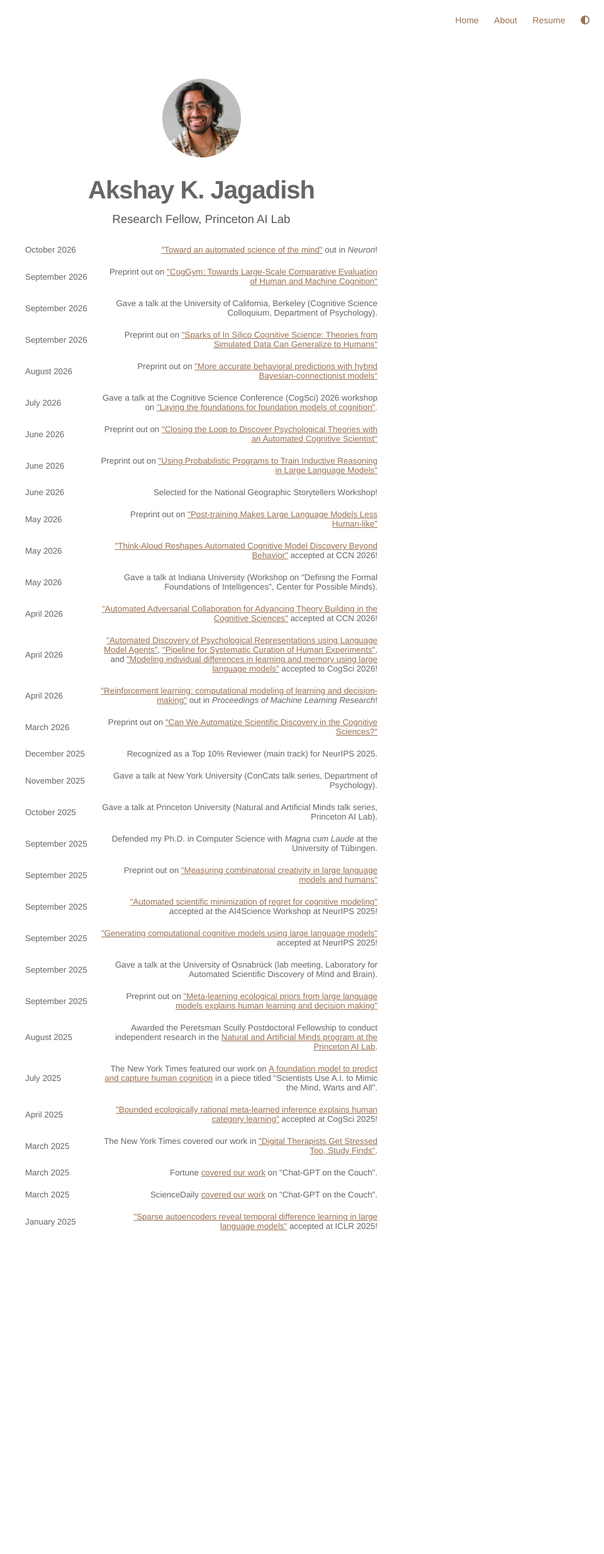
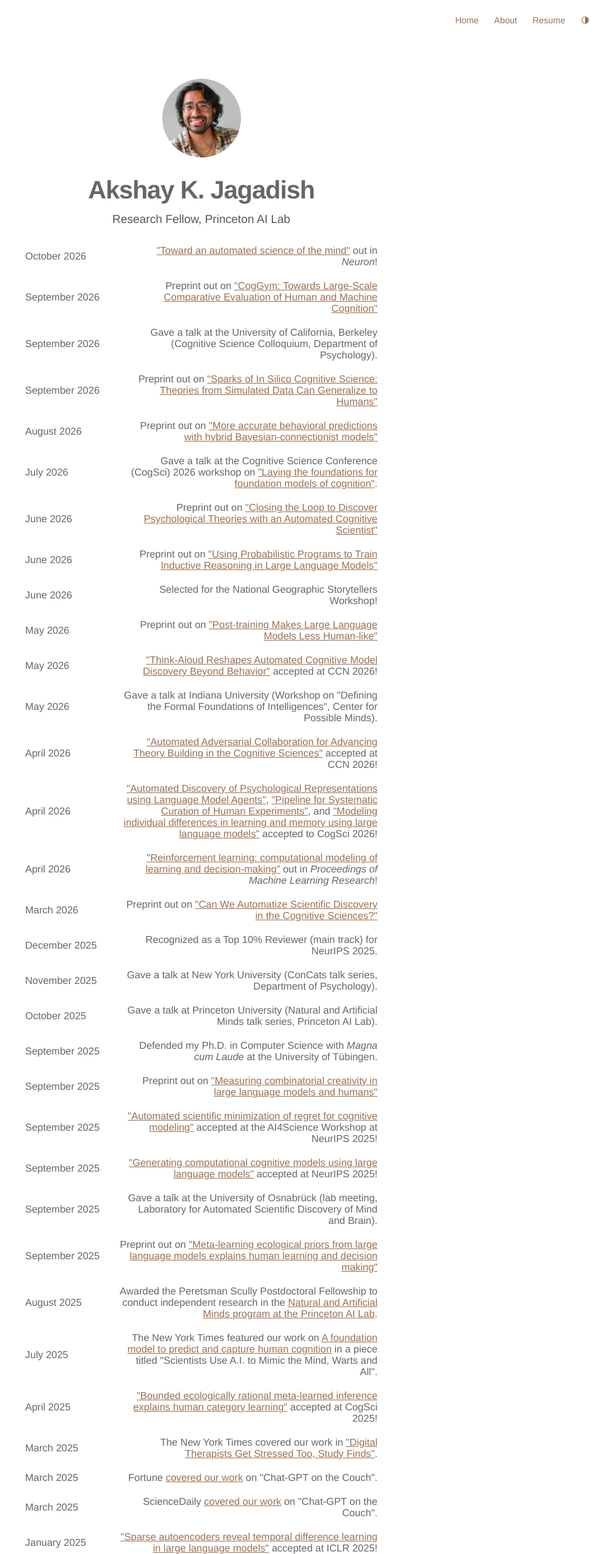
Before and after one commit to akjagadish/akjagadish.github.io, a Jekyll site: the page built from projects.html, in a window 1280 px wide. Shown: the whole page at 63% size, without its empty margins (320-1280 px from the left). Built offline with Jekyll 4.4.1, drawn with Linux system fonts in a browser that asks for light colours; nearby versions of some CDN libraries; before the commit the page ends 1954 px from its top, so only the background shows below that.

Commit message:
style: inline SVG toggle icon, fade theme switch, news feed text matches About
Co-Authored-By: Claude Fable 5.1 <noreply@anthropic.com>

```diff
--- a/_includes/nav.html
+++ b/_includes/nav.html
@@ -41,7 +41,7 @@
 
         {% if page.title != "Home" %}
         <li class="item">
-            <a class="link theme-toggle" href="#" onclick="toggleTheme(); return false;" title="Toggle light / dark mode" aria-label="Toggle light / dark mode"><i class="fa-solid fa-circle-half-stroke"></i></a>
+            <a class="link theme-toggle" href="#" onclick="toggleTheme(); return false;" title="Toggle light / dark mode" aria-label="Toggle light / dark mode"><svg class="theme-toggle-icon" viewBox="0 0 24 24" aria-hidden="true" focusable="false"><circle cx="12" cy="12" r="9" fill="none" stroke="currentColor" stroke-width="2"/><path d="M12 3a9 9 0 0 1 0 18z" fill="currentColor"/></svg></a>
         </li>
         {% endif %}
     </ul>
@@ -50,7 +50,7 @@
 <nav class="nav">
     <ul class="list">
         <li class="item">
-            <a class="link theme-toggle" href="#" onclick="toggleTheme(); return false;" title="Toggle light / dark mode" aria-label="Toggle light / dark mode"><i class="fa-solid fa-circle-half-stroke"></i></a>
+            <a class="link theme-toggle" href="#" onclick="toggleTheme(); return false;" title="Toggle light / dark mode" aria-label="Toggle light / dark mode"><svg class="theme-toggle-icon" viewBox="0 0 24 24" aria-hidden="true" focusable="false"><circle cx="12" cy="12" r="9" fill="none" stroke="currentColor" stroke-width="2"/><path d="M12 3a9 9 0 0 1 0 18z" fill="currentColor"/></svg></a>
         </li>
     </ul>
 </nav>
--- a/_sass/components/theme-toggle.sass
+++ b/_sass/components/theme-toggle.sass
@@ -1,2 +1,13 @@
+// Inline SVG rather than a Font Awesome glyph so the icon paints with the
+// text links instead of after the remote icon script loads.
 .theme-toggle
     cursor: pointer
+
+    > .theme-toggle-icon
+        width: 1em
+        height: 1em
+        vertical-align: -0.12em
+
+// Fade colours when the theme is switched instead of snapping.
+body
+    transition: background-color .3s ease-in-out, color .3s ease-in-out
--- a/projects.html
+++ b/projects.html
@@ -3,102 +3,102 @@ title: Projects
 layout: page_projects
 ---
 <div style="margin-top: 30px; margin-bottom: 30px;"></div>
-<div style="display: flex; flex-direction: column; gap: 20px;">
+<div style="display: flex; flex-direction: column; gap: 20px; font-weight: 300;">
 
 <div style="display: flex; justify-content: space-between; align-items: center;">
-    <span style="flex-shrink: 0; text-align: left; font-size: smaller; width: 100px;">October 2026</span>
-    <span style="flex-grow: 1; text-align: right; font-size: smaller; margin-left: 20px;">
+    <span style="flex-shrink: 0; text-align: left; width: 130px;">October 2026</span>
+    <span style="flex-grow: 1; text-align: right; margin-left: 20px;">
       <a href="https://arxiv.org/abs/2603.20988">"Toward an automated science of the mind"</a> out in <i>Neuron</i>!
     </span>
   </div>
 
 <div style="display: flex; justify-content: space-between; align-items: center;">
-    <span style="flex-shrink: 0; text-align: left; font-size: smaller; width: 100px;">September 2026</span>
-    <span style="flex-grow: 1; text-align: right; font-size: smaller; margin-left: 20px;">
+    <span style="flex-shrink: 0; text-align: left; width: 130px;">September 2026</span>
+    <span style="flex-grow: 1; text-align: right; margin-left: 20px;">
       Preprint out on <a href="https://arxiv.org/abs/2609.21259">"CogGym: Towards Large-Scale Comparative Evaluation of Human and Machine Cognition"</a>
     </span>
   </div>
 
 <div style="display: flex; justify-content: space-between; align-items: center;">
-    <span style="flex-shrink: 0; text-align: left; font-size: smaller; width: 100px;">September 2026</span>
-    <span style="flex-grow: 1; text-align: right; font-size: smaller; margin-left: 20px;">
+    <span style="flex-shrink: 0; text-align: left; width: 130px;">September 2026</span>
+    <span style="flex-grow: 1; text-align: right; margin-left: 20px;">
       Gave a talk at the University of California, Berkeley (Cognitive Science Colloquium, Department of Psychology).
     </span>
   </div>
 
 <div style="display: flex; justify-content: space-between; align-items: center;">
-    <span style="flex-shrink: 0; text-align: left; font-size: smaller; width: 100px;">September 2026</span>
-    <span style="flex-grow: 1; text-align: right; font-size: smaller; margin-left: 20px;">
+    <span style="flex-shrink: 0; text-align: left; width: 130px;">September 2026</span>
+    <span style="flex-grow: 1; text-align: right; margin-left: 20px;">
       Preprint out on <a href="https://arxiv.org/abs/2609.08003">"Sparks of In Silico Cognitive Science: Theories from Simulated Data Can Generalize to Humans"</a>
     </span>
   </div>
 
 <div style="display: flex; justify-content: space-between; align-items: center;">
-    <span style="flex-shrink: 0; text-align: left; font-size: smaller; width: 100px;">August 2026</span>
-    <span style="flex-grow: 1; text-align: right; font-size: smaller; margin-left: 20px;">
+    <span style="flex-shrink: 0; text-align: left; width: 130px;">August 2026</span>
+    <span style="flex-grow: 1; text-align: right; margin-left: 20px;">
       Preprint out on <a href="https://arxiv.org/abs/2608.22154">"More accurate behavioral predictions with hybrid Bayesian-connectionist models"</a>
     </span>
   </div>
 
 <div style="display: flex; justify-content: space-between; align-items: center;">
-    <span style="flex-shrink: 0; text-align: left; font-size: smaller; width: 100px;">July 2026</span>
-    <span style="flex-grow: 1; text-align: right; font-size: smaller; margin-left: 20px;">
+    <span style="flex-shrink: 0; text-align: left; width: 130px;">July 2026</span>
+    <span style="flex-grow: 1; text-align: right; margin-left: 20px;">
       Gave a talk at the Cognitive Science Conference (CogSci) 2026 workshop on <a href="https://escholarship.org/uc/item/0bc9g9w3">"Laying the foundations for foundation models of cognition"</a>.
     </span>
   </div>
 
 <div style="display: flex; justify-content: space-between; align-items: center;">
-    <span style="flex-shrink: 0; text-align: left; font-size: smaller; width: 100px;">June 2026</span>
-    <span style="flex-grow: 1; text-align: right; font-size: smaller; margin-left: 20px;">
+    <span style="flex-shrink: 0; text-align: left; width: 130px;">June 2026</span>
+    <span style="flex-grow: 1; text-align: right; margin-left: 20px;">
       Preprint out on <a href="https://arxiv.org/abs/2606.26448">"Closing the Loop to Discover Psychological Theories with an Automated Cognitive Scientist"</a>
     </span>
   </div>
 
 <div style="display: flex; justify-content: space-between; align-items: center;">
-    <span style="flex-shrink: 0; text-align: left; font-size: smaller; width: 100px;">June 2026</span>
-    <span style="flex-grow: 1; text-align: right; font-size: smaller; margin-left: 20px;">
+    <span style="flex-shrink: 0; text-align: left; width: 130px;">June 2026</span>
+    <span style="flex-grow: 1; text-align: right; margin-left: 20px;">
       Preprint out on <a href="https://arxiv.org/pdf/2606.09856">"Using Probabilistic Programs to Train Inductive Reasoning in Large Language Models"</a>
     </span>
   </div>
 
 <div style="display: flex; justify-content: space-between; align-items: center;">
-    <span style="flex-shrink: 0; text-align: left; font-size: smaller; width: 100px;">June 2026</span>
-    <span style="flex-grow: 1; text-align: right; font-size: smaller; margin-left: 20px;">
+    <span style="flex-shrink: 0; text-align: left; width: 130px;">June 2026</span>
+    <span style="flex-grow: 1; text-align: right; margin-left: 20px;">
       Selected for the National Geographic Storytellers Workshop!
     </span>
   </div>
 
 <div style="display: flex; justify-content: space-between; align-items: center;">
-    <span style="flex-shrink: 0; text-align: left; font-size: smaller; width: 100px;">May 2026</span>
-    <span style="flex-grow: 1; text-align: right; font-size: smaller; margin-left: 20px;">
+    <span style="flex-shrink: 0; text-align: left; width: 130px;">May 2026</span>
+    <span style="flex-grow: 1; text-align: right; margin-left: 20px;">
       Preprint out on <a href="https://arxiv.org/pdf/2605.07632">"Post-training Makes Large Language Models Less Human-like"</a>
     </span>
   </div>
 
 <div style="display: flex; justify-content: space-between; align-items: center;">
-    <span style="flex-shrink: 0; text-align: left; font-size: smaller; width: 100px;">May 2026</span>
-    <span style="flex-grow: 1; text-align: right; font-size: smaller; margin-left: 20px;">
+    <span style="flex-shrink: 0; text-align: left; width: 130px;">May 2026</span>
+    <span style="flex-grow: 1; text-align: right; margin-left: 20px;">
       <a href="https://arxiv.org/pdf/2605.05091">"Think-Aloud Reshapes Automated Cognitive Model Discovery Beyond Behavior"</a> accepted at CCN 2026!
     </span>
   </div>
 
 <div style="display: flex; justify-content: space-between; align-items: center;">
-    <span style="flex-shrink: 0; text-align: left; font-size: smaller; width: 100px;">May 2026</span>
-    <span style="flex-grow: 1; text-align: right; font-size: smaller; margin-left: 20px;">
+    <span style="flex-shrink: 0; text-align: left; width: 130px;">May 2026</span>
+    <span style="flex-grow: 1; text-align: right; margin-left: 20px;">
       Gave a talk at Indiana University (Workshop on "Defining the Formal Foundations of Intelligences", Center for Possible Minds).
     </span>
   </div>
 
 <div style="display: flex; justify-content: space-between; align-items: center;">
-    <span style="flex-shrink: 0; text-align: left; font-size: smaller; width: 100px;">April 2026</span>
-    <span style="flex-grow: 1; text-align: right; font-size: smaller; margin-left: 20px;">
+    <span style="flex-shrink: 0; text-align: left; width: 130px;">April 2026</span>
+    <span style="flex-grow: 1; text-align: right; margin-left: 20px;">
       <a href="https://arxiv.org/pdf/2604.25521">"Automated Adversarial Collaboration for Advancing Theory Building in the Cognitive Sciences"</a> accepted at CCN 2026!
     </span>
   </div>
 
 <div style="display: flex; justify-content: space-between; align-items: center;">
-    <span style="flex-shrink: 0; text-align: left; font-size: smaller; width: 100px;">April 2026</span>
-    <span style="flex-grow: 1; text-align: right; font-size: smaller; margin-left: 20px;">
+    <span style="flex-shrink: 0; text-align: left; width: 130px;">April 2026</span>
+    <span style="flex-grow: 1; text-align: right; margin-left: 20px;">
       <a href="https://drive.google.com/file/d/1NQ0tgUqLk8KDsJfXqCQgLiGnnDbjQ50X/view?usp=sharing">"Automated Discovery of Psychological Representations using Language Model Agents"</a>,
       <a href="https://drive.google.com/file/d/1fIvK43MxyiOtc13B7JDwyvzfzIulutVA/view?usp=sharing">"Pipeline for Systematic Curation of Human Experiments"</a>, and
       <a href="https://escholarship.org/uc/item/1m26r4hg">"Modeling individual differences in learning and memory using large language models"</a> accepted to CogSci 2026!
@@ -106,127 +106,127 @@ layout: page_projects
   </div>
 
 <div style="display: flex; justify-content: space-between; align-items: center;">
-    <span style="flex-shrink: 0; text-align: left; font-size: smaller; width: 100px;">April 2026</span>
-    <span style="flex-grow: 1; text-align: right; font-size: smaller; margin-left: 20px;">
+    <span style="flex-shrink: 0; text-align: left; width: 130px;">April 2026</span>
+    <span style="flex-grow: 1; text-align: right; margin-left: 20px;">
       <a href="https://proceedings.mlr.press/v320/cohen26a.html">"Reinforcement learning: computational modeling of learning and decision-making"</a> out in <i>Proceedings of Machine Learning Research</i>!
     </span>
   </div>
 
 <div style="display: flex; justify-content: space-between; align-items: center;">
-    <span style="flex-shrink: 0; text-align: left; font-size: smaller; width: 100px;">March 2026</span>
-    <span style="flex-grow: 1; text-align: right; font-size: smaller; margin-left: 20px;">
+    <span style="flex-shrink: 0; text-align: left; width: 130px;">March 2026</span>
+    <span style="flex-grow: 1; text-align: right; margin-left: 20px;">
       Preprint out on <a href="https://arxiv.org/abs/2603.20988">"Can We Automatize Scientific Discovery in the Cognitive Sciences?"</a>
     </span>
   </div>
 
 <div style="display: flex; justify-content: space-between; align-items: center;">
-    <span style="flex-shrink: 0; text-align: left; font-size: smaller; width: 100px;">December 2025</span>
-    <span style="flex-grow: 1; text-align: right; font-size: smaller; margin-left: 20px;">
+    <span style="flex-shrink: 0; text-align: left; width: 130px;">December 2025</span>
+    <span style="flex-grow: 1; text-align: right; margin-left: 20px;">
       Recognized as a Top 10% Reviewer (main track) for NeurIPS 2025.
     </span>
   </div>
 
 <div style="display: flex; justify-content: space-between; align-items: center;">
-    <span style="flex-shrink: 0; text-align: left; font-size: smaller; width: 100px;">November 2025</span>
-    <span style="flex-grow: 1; text-align: right; font-size: smaller; margin-left: 20px;">
+    <span style="flex-shrink: 0; text-align: left; width: 130px;">November 2025</span>
+    <span style="flex-grow: 1; text-align: right; margin-left: 20px;">
       Gave a talk at New York University (ConCats talk series, Department of Psychology).
     </span>
   </div>
 
 <div style="display: flex; justify-content: space-between; align-items: center;">
-    <span style="flex-shrink: 0; text-align: left; font-size: smaller; width: 100px;">October 2025</span>
-    <span style="flex-grow: 1; text-align: right; font-size: smaller; margin-left: 20px;">
+    <span style="flex-shrink: 0; text-align: left; width: 130px;">October 2025</span>
+    <span style="flex-grow: 1; text-align: right; margin-left: 20px;">
       Gave a talk at Princeton University (Natural and Artificial Minds talk series, Princeton AI Lab).
     </span>
   </div>
 
 <div style="display: flex; justify-content: space-between; align-items: center;">
-    <span style="flex-shrink: 0; text-align: left; font-size: smaller; width: 100px;">September 2025</span>
-    <span style="flex-grow: 1; text-align: right; font-size: smaller; margin-left: 20px;">
+    <span style="flex-shrink: 0; text-align: left; width: 130px;">September 2025</span>
+    <span style="flex-grow: 1; text-align: right; margin-left: 20px;">
       Defended my Ph.D. in Computer Science with <i>Magna cum Laude</i> at the University of Tübingen.
     </span>
   </div>
 
 <div style="display: flex; justify-content: space-between; align-items: center;">
-    <span style="flex-shrink: 0; text-align: left; font-size: smaller; width: 100px;">September 2025</span>
-    <span style="flex-grow: 1; text-align: right; font-size: smaller; margin-left: 20px;">
+    <span style="flex-shrink: 0; text-align: left; width: 130px;">September 2025</span>
+    <span style="flex-grow: 1; text-align: right; margin-left: 20px;">
       Preprint out on <a href="https://arxiv.org/abs/2509.21043">"Measuring combinatorial creativity in large language models and humans"</a>
     </span>
   </div>
 
 <div style="display: flex; justify-content: space-between; align-items: center;">
-    <span style="flex-shrink: 0; text-align: left; font-size: smaller; width: 100px;">September 2025</span>
-    <span style="flex-grow: 1; text-align: right; font-size: smaller; margin-left: 20px;">
+    <span style="flex-shrink: 0; text-align: left; width: 130px;">September 2025</span>
+    <span style="flex-grow: 1; text-align: right; margin-left: 20px;">
       <a href="https://arxiv.org/abs/2505.17661">"Automated scientific minimization of regret for cognitive modeling"</a> accepted at the AI4Science Workshop at NeurIPS 2025!
     </span>
   </div>
 
 <div style="display: flex; justify-content: space-between; align-items: center;">
-    <span style="flex-shrink: 0; text-align: left; font-size: smaller; width: 100px;">September 2025</span>
-    <span style="flex-grow: 1; text-align: right; font-size: smaller; margin-left: 20px;">
+    <span style="flex-shrink: 0; text-align: left; width: 130px;">September 2025</span>
+    <span style="flex-grow: 1; text-align: right; margin-left: 20px;">
       <a href="https://arxiv.org/abs/2502.00879">"Generating computational cognitive models using large language models"</a> accepted at NeurIPS 2025!
     </span>
   </div>
 
 <div style="display: flex; justify-content: space-between; align-items: center;">
-    <span style="flex-shrink: 0; text-align: left; font-size: smaller; width: 100px;">September 2025</span>
-    <span style="flex-grow: 1; text-align: right; font-size: smaller; margin-left: 20px;">
+    <span style="flex-shrink: 0; text-align: left; width: 130px;">September 2025</span>
+    <span style="flex-grow: 1; text-align: right; margin-left: 20px;">
       Gave a talk at the University of Osnabrück (lab meeting, Laboratory for Automated Scientific Discovery of Mind and Brain).
     </span>
   </div>
 
 <div style="display: flex; justify-content: space-between; align-items: center;">
-    <span style="flex-shrink: 0; text-align: left; font-size: smaller; width: 100px;">September 2025</span>
-    <span style="flex-grow: 1; text-align: right; font-size: smaller; margin-left: 20px;">
+    <span style="flex-shrink: 0; text-align: left; width: 130px;">September 2025</span>
+    <span style="flex-grow: 1; text-align: right; margin-left: 20px;">
       Preprint out on <a href="https://arxiv.org/abs/2509.00116">"Meta-learning ecological priors from large language models explains human learning and decision making"</a>
     </span>
   </div>
 
 <div style="display: flex; justify-content: space-between; align-items: center;">
-    <span style="flex-shrink: 0; text-align: left; font-size: smaller; width: 100px;">August 2025</span>
-    <span style="flex-grow: 1; text-align: right; font-size: smaller; margin-left: 20px;">
+    <span style="flex-shrink: 0; text-align: left; width: 130px;">August 2025</span>
+    <span style="flex-grow: 1; text-align: right; margin-left: 20px;">
       Awarded the Peretsman Scully Postdoctoral Fellowship to conduct independent research in the <a href="https://ai.princeton.edu/ai-lab/people/postdocs-and-scholars">Natural and Artificial Minds program at the Princeton AI Lab</a>.
     </span>
   </div>
 
 <div style="display: flex; justify-content: space-between; align-items: center;">
-    <span style="flex-shrink: 0; text-align: left; font-size: smaller; width: 100px;">July 2025</span>
-    <span style="flex-grow: 1; text-align: right; font-size: smaller; margin-left: 20px;">
+    <span style="flex-shrink: 0; text-align: left; width: 130px;">July 2025</span>
+    <span style="flex-grow: 1; text-align: right; margin-left: 20px;">
       The New York Times featured our work on <a href="https://www.nytimes.com/2025/07/02/science/ai-psychology-mind.html">A foundation model to predict and capture human cognition</a> in a piece titled "Scientists Use A.I. to Mimic the Mind, Warts and All".
     </span>
   </div>
 
 <div style="display: flex; justify-content: space-between; align-items: center;">
-    <span style="flex-shrink: 0; text-align: left; font-size: smaller; width: 100px;">April 2025</span>
-    <span style="flex-grow: 1; text-align: right; font-size: smaller; margin-left: 20px;">
+    <span style="flex-shrink: 0; text-align: left; width: 130px;">April 2025</span>
+    <span style="flex-grow: 1; text-align: right; margin-left: 20px;">
       <a href="https://escholarship.org/uc/item/7k85s0j0">"Bounded ecologically rational meta-learned inference explains human category learning"</a> accepted at CogSci 2025!
     </span>
   </div>
 
 <div style="display: flex; justify-content: space-between; align-items: center;">
-    <span style="flex-shrink: 0; text-align: left; font-size: smaller; width: 100px;">March 2025</span>
-    <span style="flex-grow: 1; text-align: right; font-size: smaller; margin-left: 20px;">
+    <span style="flex-shrink: 0; text-align: left; width: 130px;">March 2025</span>
+    <span style="flex-grow: 1; text-align: right; margin-left: 20px;">
       The New York Times covered our work in <a href="https://www.nytimes.com/2025/03/17/science/chatgpt-digital-therapists-anxiety.html">"Digital Therapists Get Stressed Too, Study Finds"</a>.
     </span>
   </div>
 
 <div style="display: flex; justify-content: space-between; align-items: center;">
-    <span style="flex-shrink: 0; text-align: left; font-size: smaller; width: 100px;">March 2025</span>
-    <span style="flex-grow: 1; text-align: right; font-size: smaller; margin-left: 20px;">
+    <span style="flex-shrink: 0; text-align: left; width: 130px;">March 2025</span>
+    <span style="flex-grow: 1; text-align: right; margin-left: 20px;">
       Fortune <a href="https://fortune.com/2025/03/09/openai-chatgpt-anxiety-mindfulness-mental-health-intervention/">covered our work</a> on "Chat-GPT on the Couch".
     </span>
   </div>
 
 <div style="display: flex; justify-content: space-between; align-items: center;">
-    <span style="flex-shrink: 0; text-align: left; font-size: smaller; width: 100px;">March 2025</span>
-    <span style="flex-grow: 1; text-align: right; font-size: smaller; margin-left: 20px;">
+    <span style="flex-shrink: 0; text-align: left; width: 130px;">March 2025</span>
+    <span style="flex-grow: 1; text-align: right; margin-left: 20px;">
       ScienceDaily <a href="https://www.sciencedaily.com/releases/2025/03/250303141645.htm">covered our work</a> on "Chat-GPT on the Couch".
     </span>
   </div>
 
 <div style="display: flex; justify-content: space-between; align-items: center;">
-    <span style="flex-shrink: 0; text-align: left; font-size: smaller; width: 100px;">January 2025</span>
-    <span style="flex-grow: 1; text-align: right; font-size: smaller; margin-left: 20px;">
+    <span style="flex-shrink: 0; text-align: left; width: 130px;">January 2025</span>
+    <span style="flex-grow: 1; text-align: right; margin-left: 20px;">
       <a href="https://arxiv.org/abs/2410.01280">"Sparse autoencoders reveal temporal difference learning in large language models"</a> accepted at ICLR 2025!
     </span>
   </div>
```
